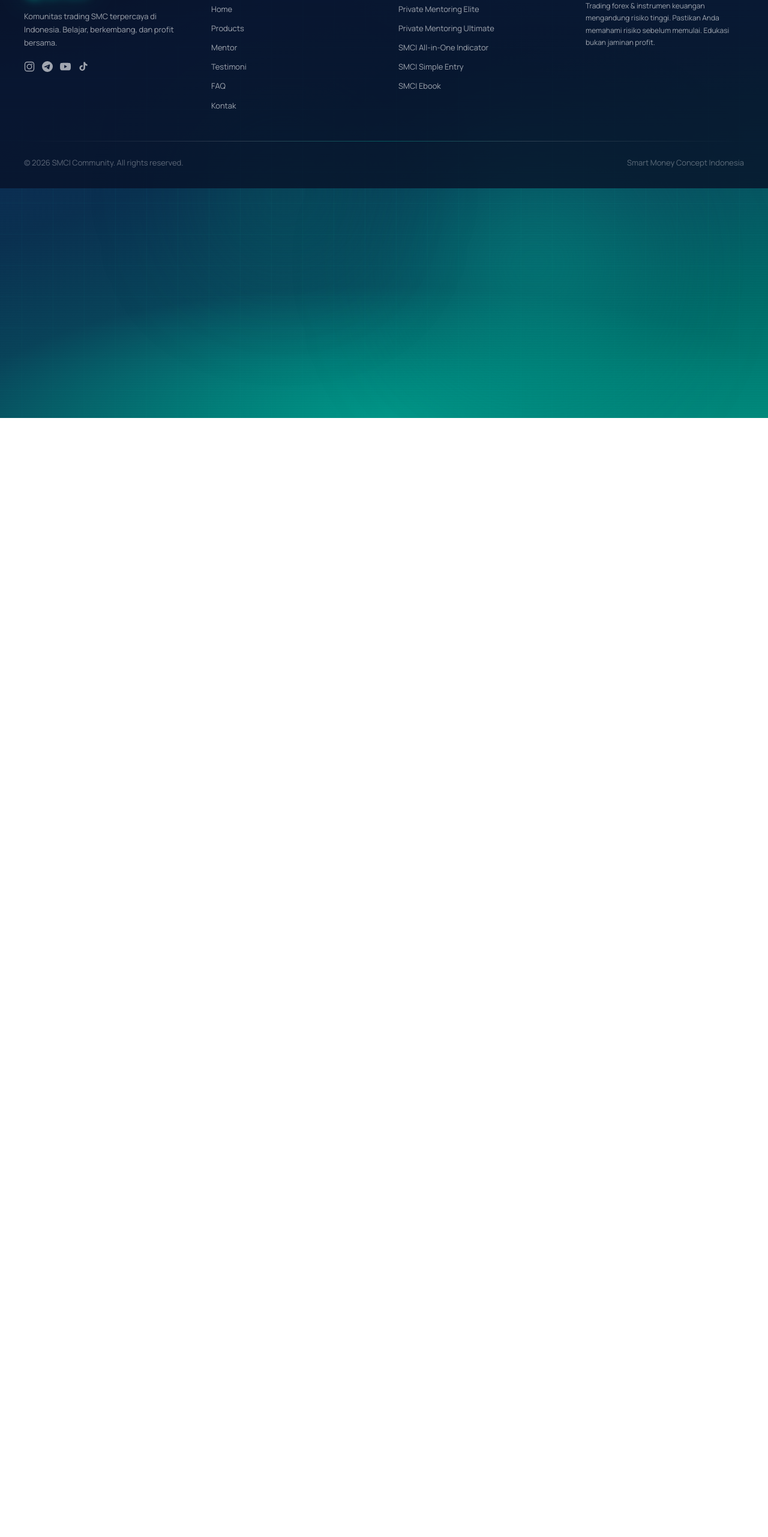
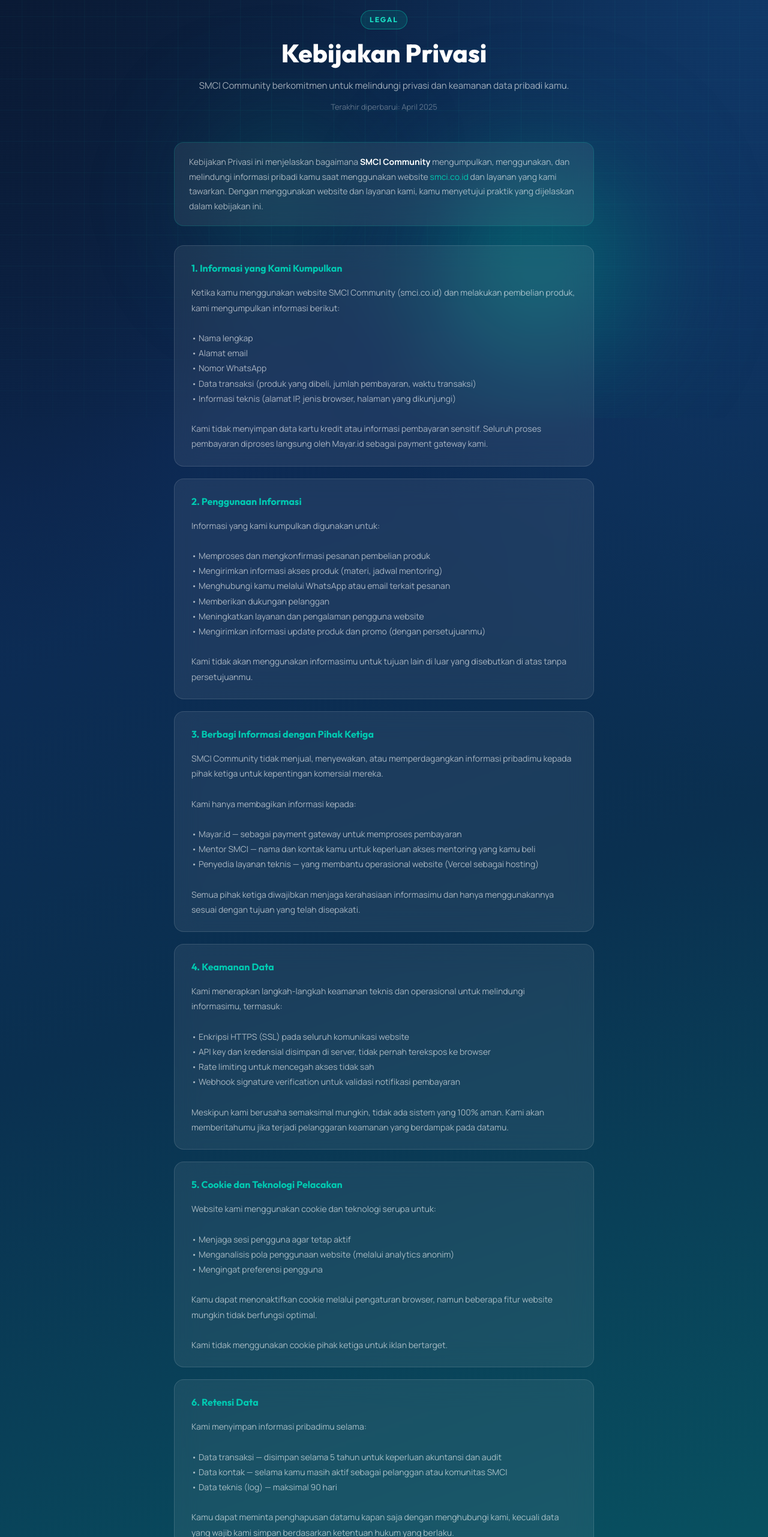
Before and after one commit to yudibasri03/SMCI_Website, a React (Vite) app: page /privacy-policy in a window 1280 px wide. Shown: the part 103-2666 px from the top of the page at 60% size. Before the commit the page ends 800 px from the top, so only its background shows below. Built offline with nearby package versions, Linux system fonts and the light colour scheme; the HTML template or start-up script is replaced by a standard one.

Commit message:
Privacy Policy

```diff
--- a/src/App.tsx
+++ b/src/App.tsx
@@ -9,6 +9,7 @@
 import Testimonials from "./pages/Testimonials";
 import FAQ from "./pages/FAQ";
 import Contact from "./pages/Contact";
+import PrivacyPolicy from "./pages/PrivacyPolicy";
 
 function ScrollToTop() {
   const [location] = useLocation();
@@ -36,6 +37,7 @@
           <Route path="/testimonials" component={Testimonials} />
           <Route path="/faq" component={FAQ} />
           <Route path="/contact" component={Contact} />
+          <Route path="/privacy-policy" component={PrivacyPolicy} />
         </Switch>
       </main>
       <Footer />
--- a/src/components/Footer.tsx
+++ b/src/components/Footer.tsx
@@ -94,9 +94,19 @@
           <p style={{ fontSize: "13px", color: "var(--text-subtle)" }}>
             &copy; {new Date().getFullYear()} SMCI Community. All rights reserved.
           </p>
-          <p style={{ fontSize: "13px", color: "var(--text-subtle)" }}>
-            Smart Money Concept Indonesia
-          </p>
+          <div style={{ display: "flex", alignItems: "center", gap: 20 }}>
+            <button
+              onClick={() => { navigate("/privacy-policy"); window.scrollTo({ top: 0 }); }}
+              style={{ background: "none", border: "none", cursor: "pointer", fontSize: "13px", color: "var(--text-subtle)", padding: 0, transition: "color 0.2s", fontFamily: "var(--font-body)" }}
+              onMouseEnter={e => (e.currentTarget.style.color = "var(--cyan)")}
+              onMouseLeave={e => (e.currentTarget.style.color = "var(--text-subtle)")}
+            >
+              Kebijakan Privasi
+            </button>
+            <p style={{ fontSize: "13px", color: "var(--text-subtle)" }}>
+              Smart Money Concept Indonesia
+            </p>
+          </div>
         </div>
       </div>
     </footer>
--- /dev/null
+++ b/src/pages/PrivacyPolicy.tsx
@@ -0,0 +1,167 @@
+import FadeIn from "../components/FadeIn";
+
+const sections = [
+  {
+    title: "1. Informasi yang Kami Kumpulkan",
+    content: `Ketika kamu menggunakan website SMCI Community (smci.co.id) dan melakukan pembelian produk, kami mengumpulkan informasi berikut:
+
+• Nama lengkap
+• Alamat email
+• Nomor WhatsApp
+• Data transaksi (produk yang dibeli, jumlah pembayaran, waktu transaksi)
+• Informasi teknis (alamat IP, jenis browser, halaman yang dikunjungi)
+
+Kami tidak menyimpan data kartu kredit atau informasi pembayaran sensitif. Seluruh proses pembayaran diproses langsung oleh Mayar.id sebagai payment gateway kami.`,
+  },
+  {
+    title: "2. Penggunaan Informasi",
+    content: `Informasi yang kami kumpulkan digunakan untuk:
+
+• Memproses dan mengkonfirmasi pesanan pembelian produk
+• Mengirimkan informasi akses produk (materi, jadwal mentoring)
+• Menghubungi kamu melalui WhatsApp atau email terkait pesanan
+• Memberikan dukungan pelanggan
+• Meningkatkan layanan dan pengalaman pengguna website
+• Mengirimkan informasi update produk dan promo (dengan persetujuanmu)
+
+Kami tidak akan menggunakan informasimu untuk tujuan lain di luar yang disebutkan di atas tanpa persetujuanmu.`,
+  },
+  {
+    title: "3. Berbagi Informasi dengan Pihak Ketiga",
+    content: `SMCI Community tidak menjual, menyewakan, atau memperdagangkan informasi pribadimu kepada pihak ketiga untuk kepentingan komersial mereka.
+
+Kami hanya membagikan informasi kepada:
+
+• Mayar.id — sebagai payment gateway untuk memproses pembayaran
+• Mentor SMCI — nama dan kontak kamu untuk keperluan akses mentoring yang kamu beli
+• Penyedia layanan teknis — yang membantu operasional website (Vercel sebagai hosting)
+
+Semua pihak ketiga diwajibkan menjaga kerahasiaan informasimu dan hanya menggunakannya sesuai dengan tujuan yang telah disepakati.`,
+  },
+  {
+    title: "4. Keamanan Data",
+    content: `Kami menerapkan langkah-langkah keamanan teknis dan operasional untuk melindungi informasimu, termasuk:
+
+• Enkripsi HTTPS (SSL) pada seluruh komunikasi website
+• API key dan kredensial disimpan di server, tidak pernah terekspos ke browser
+• Rate limiting untuk mencegah akses tidak sah
+• Webhook signature verification untuk validasi notifikasi pembayaran
+
+Meskipun kami berusaha semaksimal mungkin, tidak ada sistem yang 100% aman. Kami akan memberitahumu jika terjadi pelanggaran keamanan yang berdampak pada datamu.`,
+  },
+  {
+    title: "5. Cookie dan Teknologi Pelacakan",
+    content: `Website kami menggunakan cookie dan teknologi serupa untuk:
+
+• Menjaga sesi pengguna agar tetap aktif
+• Menganalisis pola penggunaan website (melalui analytics anonim)
+• Mengingat preferensi pengguna
+
+Kamu dapat menonaktifkan cookie melalui pengaturan browser, namun beberapa fitur website mungkin tidak berfungsi optimal.
+
+Kami tidak menggunakan cookie pihak ketiga untuk iklan bertarget.`,
+  },
+  {
+    title: "6. Retensi Data",
+    content: `Kami menyimpan informasi pribadimu selama:
+
+• Data transaksi — disimpan selama 5 tahun untuk keperluan akuntansi dan audit
+• Data kontak — selama kamu masih aktif sebagai pelanggan atau komunitas SMCI
+• Data teknis (log) — maksimal 90 hari
+
+Kamu dapat meminta penghapusan datamu kapan saja dengan menghubungi kami, kecuali data yang wajib kami simpan berdasarkan ketentuan hukum yang berlaku.`,
+  },
+  {
+    title: "7. Hak-hak Kamu",
+    content: `Sebagai pengguna, kamu memiliki hak untuk:
+
+• Mengakses informasi pribadi yang kami simpan tentang kamu
+• Meminta koreksi data yang tidak akurat
+• Meminta penghapusan datamu (right to be forgotten)
+• Menolak penggunaan datamu untuk keperluan pemasaran
+• Mengajukan keluhan jika merasa privasi dilanggar
+
+Untuk menggunakan hak-hak tersebut, hubungi kami melalui WhatsApp atau email yang tersedia di halaman Kontak.`,
+  },
+  {
+    title: "8. Perubahan Kebijakan Privasi",
+    content: `Kami dapat memperbarui Kebijakan Privasi ini sewaktu-waktu. Perubahan signifikan akan kami komunikasikan melalui:
+
+• Pemberitahuan di website
+• Email kepada pelanggan aktif
+
+Tanggal pembaruan terakhir akan selalu tertera di bagian bawah halaman ini. Penggunaan berkelanjutan atas layanan kami setelah perubahan dianggap sebagai persetujuanmu terhadap kebijakan yang diperbarui.`,
+  },
+  {
+    title: "9. Kontak",
+    content: `Jika kamu memiliki pertanyaan, kekhawatiran, atau permintaan terkait privasi data, silakan hubungi kami:
+
+• WhatsApp: Tersedia di halaman Kontak
+• Email: Tersedia di halaman Kontak
+• Alamat: Indonesia
+
+Kami berkomitmen untuk merespons setiap pertanyaan privasi dalam waktu 3 hari kerja.`,
+  },
+];
+
+export default function PrivacyPolicy() {
+  return (
+    <div style={{ minHeight: "100vh", paddingTop: "clamp(80px, 12vw, 120px)", paddingBottom: 80 }}>
+      <div style={{ maxWidth: 780, margin: "0 auto", padding: "0 clamp(1.25rem, 4vw, 2.5rem)" }}>
+
+        <FadeIn>
+          {/* Header */}
+          <div style={{ marginBottom: 48, textAlign: "center" }}>
+            <span className="tag" style={{ marginBottom: 16, display: "inline-block" }}>Legal</span>
+            <h1 style={{ fontFamily: "var(--font-display)", fontSize: "clamp(28px, 5vw, 42px)", fontWeight: 800, lineHeight: 1.15, marginBottom: 16 }}>
+              Kebijakan Privasi
+            </h1>
+            <p style={{ fontSize: "15px", color: "var(--text-muted)", lineHeight: 1.7 }}>
+              SMCI Community berkomitmen untuk melindungi privasi dan keamanan data pribadi kamu.
+            </p>
+            <p style={{ fontSize: "13px", color: "var(--text-subtle)", marginTop: 12 }}>
+              Terakhir diperbarui: April 2025
+            </p>
+          </div>
+        </FadeIn>
+
+        {/* Intro box */}
+        <FadeIn delay={0.1}>
+          <div className="glass" style={{ borderRadius: 16, padding: "20px 24px", marginBottom: 32, borderColor: "rgba(0,201,177,0.2)" }}>
+            <p style={{ fontSize: "14px", color: "var(--text-muted)", lineHeight: 1.75 }}>
+              Kebijakan Privasi ini menjelaskan bagaimana <strong style={{ color: "var(--text-primary)" }}>SMCI Community</strong> mengumpulkan, menggunakan, dan melindungi informasi pribadi kamu saat menggunakan website{" "}
+              <span style={{ color: "var(--cyan)" }}>smci.co.id</span> dan layanan yang kami tawarkan. Dengan menggunakan website dan layanan kami, kamu menyetujui praktik yang dijelaskan dalam kebijakan ini.
+            </p>
+          </div>
+        </FadeIn>
+
+        {/* Sections */}
+        <div style={{ display: "flex", flexDirection: "column", gap: 20 }}>
+          {sections.map((s, i) => (
+            <FadeIn key={s.title} delay={0.05 * i}>
+              <div className="glass" style={{ borderRadius: 16, padding: "24px 28px" }}>
+                <h2 style={{ fontFamily: "var(--font-display)", fontSize: "16px", fontWeight: 700, color: "var(--cyan)", marginBottom: 14 }}>
+                  {s.title}
+                </h2>
+                <div style={{ fontSize: "14px", color: "var(--text-muted)", lineHeight: 1.8, whiteSpace: "pre-line" }}>
+                  {s.content}
+                </div>
+              </div>
+            </FadeIn>
+          ))}
+        </div>
+
+        {/* Footer note */}
+        <FadeIn delay={0.3}>
+          <div style={{ marginTop: 32, padding: "16px 20px", borderRadius: 12, background: "rgba(255,255,255,0.03)", border: "1px solid var(--border-subtle)", textAlign: "center" }}>
+            <p style={{ fontSize: "13px", color: "var(--text-subtle)", lineHeight: 1.7 }}>
+              Kebijakan ini berlaku untuk website smci.co.id dan seluruh layanan SMCI Community.<br />
+              Dengan melanjutkan penggunaan layanan kami, kamu menyetujui kebijakan ini.
+            </p>
+          </div>
+        </FadeIn>
+
+      </div>
+    </div>
+  );
+}
```
